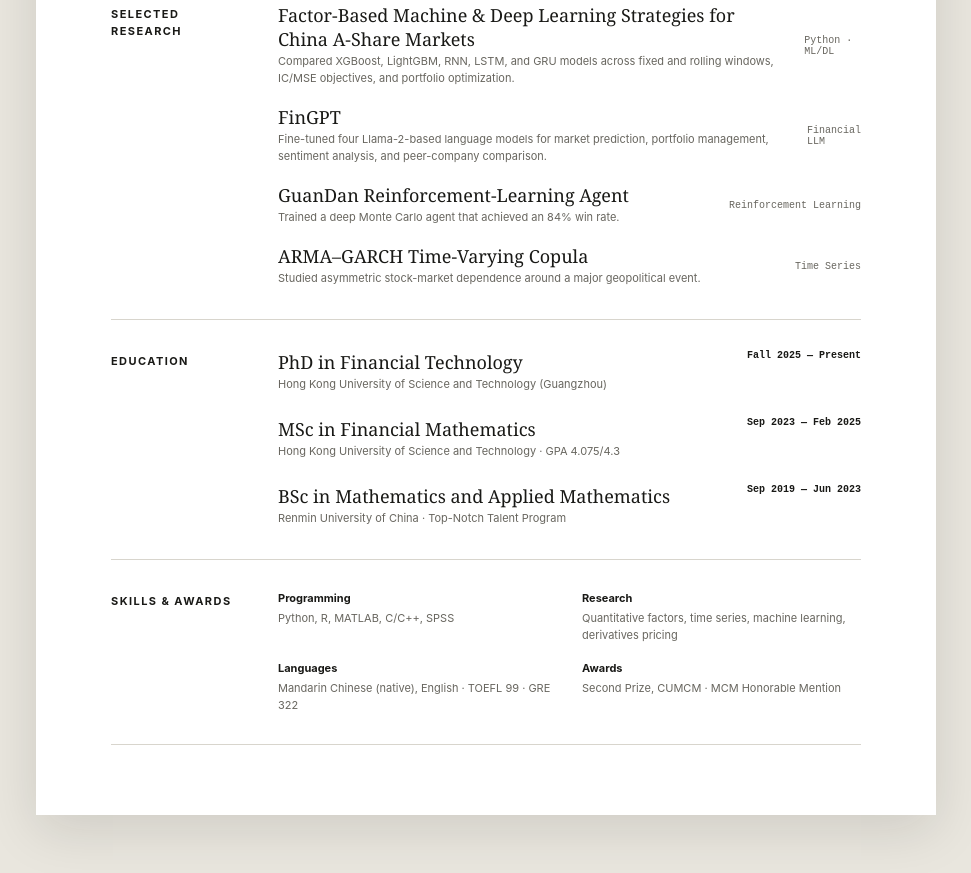
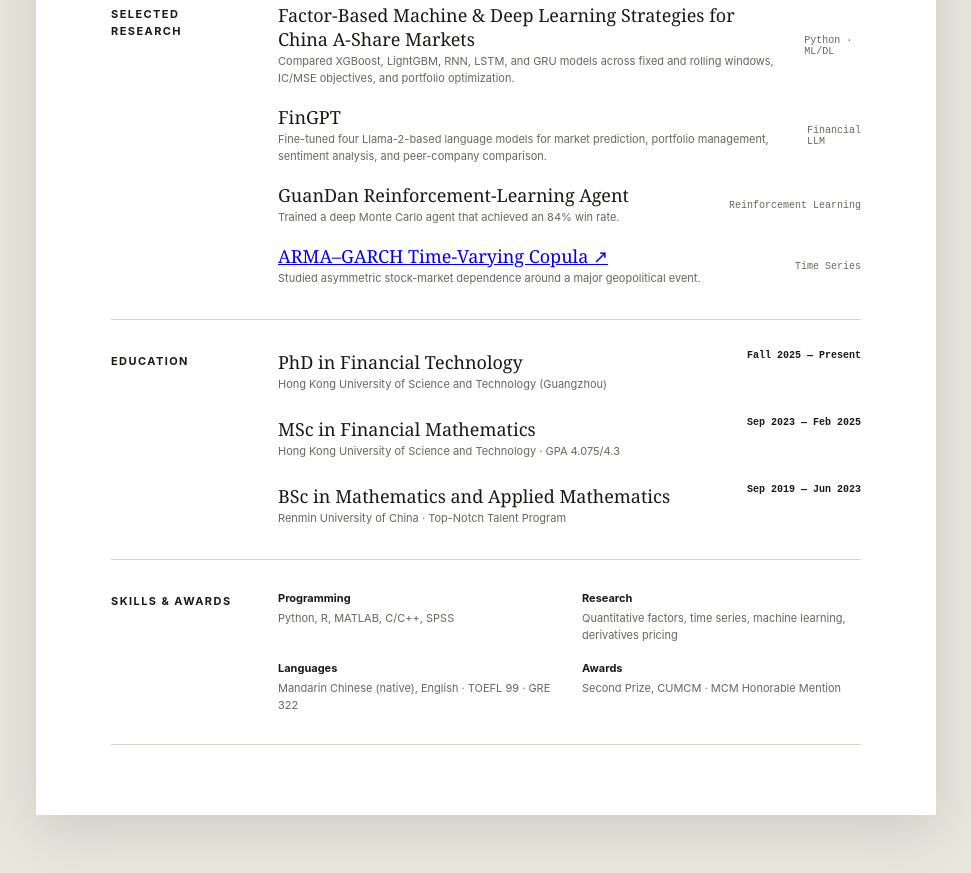
Before and after one commit to cxxxxxxhh/cxxxxxxhh.github.io, a plain HTML site: page resume.html in a window 1280 px wide. Shown: the part 940-1813 px from the top of the page, without its empty margins (154-1125 px from the left). Drawn offline with Linux system fonts and the light colour scheme.

Commit message:
Link time-varying Copula project repository

```diff
--- a/resume.html
+++ b/resume.html
@@ -63,7 +63,7 @@
           <div class="project"><div><h3>Factor-Based Machine & Deep Learning Strategies for China A-Share Markets</h3><p>Compared XGBoost, LightGBM, RNN, LSTM, and GRU models across fixed and rolling windows, IC/MSE objectives, and portfolio optimization.</p></div><span>Python · ML/DL</span></div>
           <div class="project"><div><h3>FinGPT</h3><p>Fine-tuned four Llama-2-based language models for market prediction, portfolio management, sentiment analysis, and peer-company comparison.</p></div><span>Financial LLM</span></div>
           <div class="project"><div><h3>GuanDan Reinforcement-Learning Agent</h3><p>Trained a deep Monte Carlo agent that achieved an 84% win rate.</p></div><span>Reinforcement Learning</span></div>
-          <div class="project"><div><h3>ARMA–GARCH Time-Varying Copula</h3><p>Studied asymmetric stock-market dependence around a major geopolitical event.</p></div><span>Time Series</span></div>
+          <div class="project"><div><h3><a href="https://github.com/cxxxxxxhh/WarEffectHKIndex">ARMA–GARCH Time-Varying Copula ↗</a></h3><p>Studied asymmetric stock-market dependence around a major geopolitical event.</p></div><span>Time Series</span></div>
         </div>
       </section>
 
```
Also changed, not shown: index.html (+1 -1 lines).
